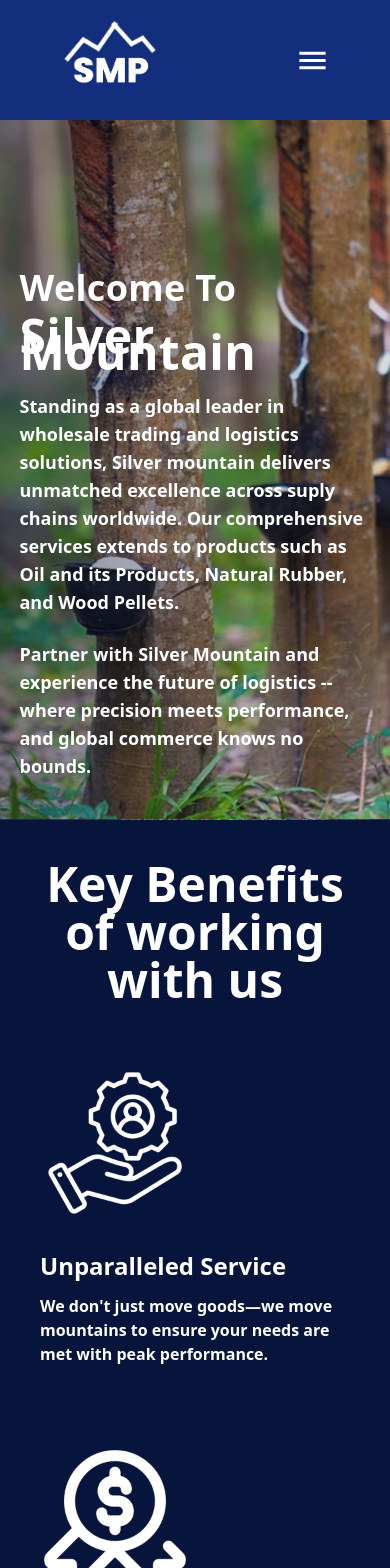
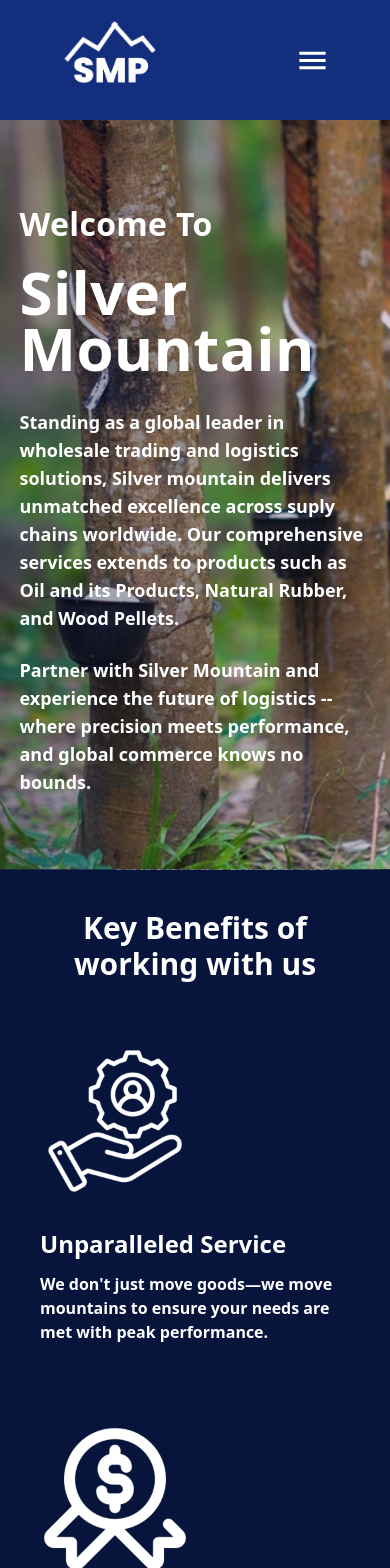
Before and after one commit to iamjusSawSoe/silvermountain, a Next.js app: page / in a window 390 px wide. Shown: the top 1568 px of the page. Built offline with nearby package versions, Linux system fonts and the light colour scheme.

Commit message:
more responsive changes

```diff
--- a/app/page.js
+++ b/app/page.js
@@ -9,7 +9,7 @@
     <div className="">
       <Hero />
       <div className="bg-secondary text-white p-10">
-        <h1 className="text-center text-5xl font-bold mb-16 md:mb-10">
+        <h1 className="text-center text-3xl md:text-5xl font-bold mb-16 md:mb-10">
           Key Benefits of working with us
         </h1>
 
--- a/components/Footer.js
+++ b/components/Footer.js
@@ -68,7 +68,7 @@
               Email - <b>admin@silvermountain.com</b>
             </span>
             <span>
-              Website - <b>www.silvermountain.com</b>
+              Website - <b>www.silvermountainpteltd.com</b>
             </span>
           </div>
         </div>
--- a/components/Hero.js
+++ b/components/Hero.js
@@ -23,15 +23,15 @@
       {slides.map((slide) => (
         <SwiperSlide key={slide.id}>
           <div
-            className="h-[700px] w-full bg-cover bg-center text-white text-left font-bold"
+            className="h-[750px] sm:h-[700px] w-full bg-cover bg-center text-white text-left font-bold"
             style={{ backgroundImage: `url(${slide.image})` }}
           >
-            <div className=" w-[90%] xl:w-[76%] mx-auto pt-40 grid lg:grid-cols-[80%,20%]">
+            <div className=" w-[90%] xl:w-[76%] mx-auto pt-24 sm:pt-40 grid lg:grid-cols-[80%,20%]">
               <div>
-                <h3 className="text-4xl md:text-[2.75rem] leading-4 tracking-[0.02rem]">
+                <h3 className="text-[2rem] sm:text-4xl md:text-[2.75rem] leading-4 tracking-[0.02rem]">
                   Welcome To
                 </h3>
-                <h1 className="mt-8 md:mt-8 text-5xl sm:text-6xl md:text-7xl lg:text-8xl xl:text-[6.5rem]  tracking-[0.02rem] leading-4">
+                <h1 className="mt-8 md:mt-8 text-6xl sm:text-6xl md:text-7xl lg:text-8xl xl:text-[6.5rem]  tracking-[0.02rem] leading-[3.5rem] sm:leading-4">
                   Silver Mountain
                 </h1>
                 <p className="mt-8 md:mt-12 text-lg ">
```
